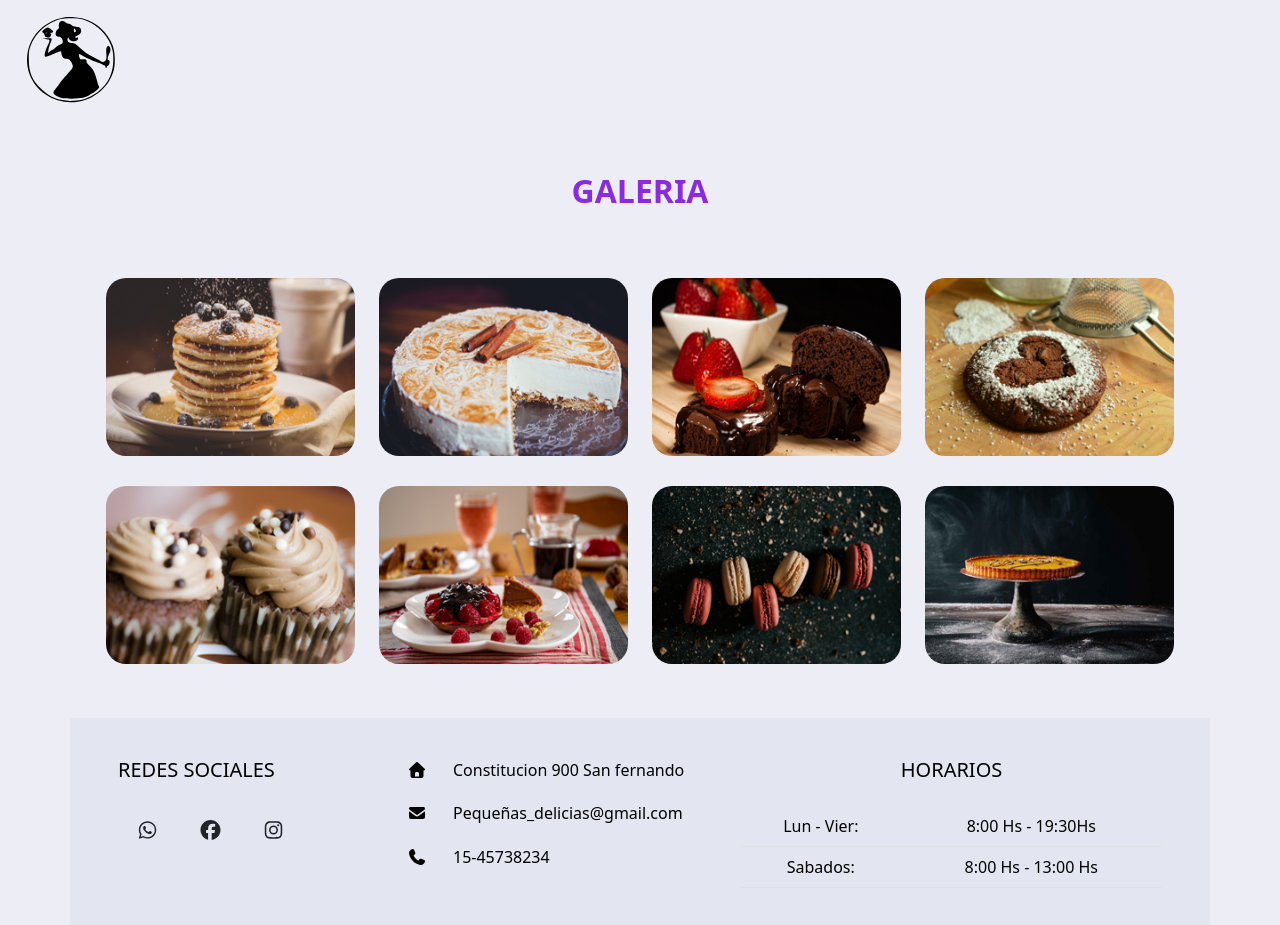
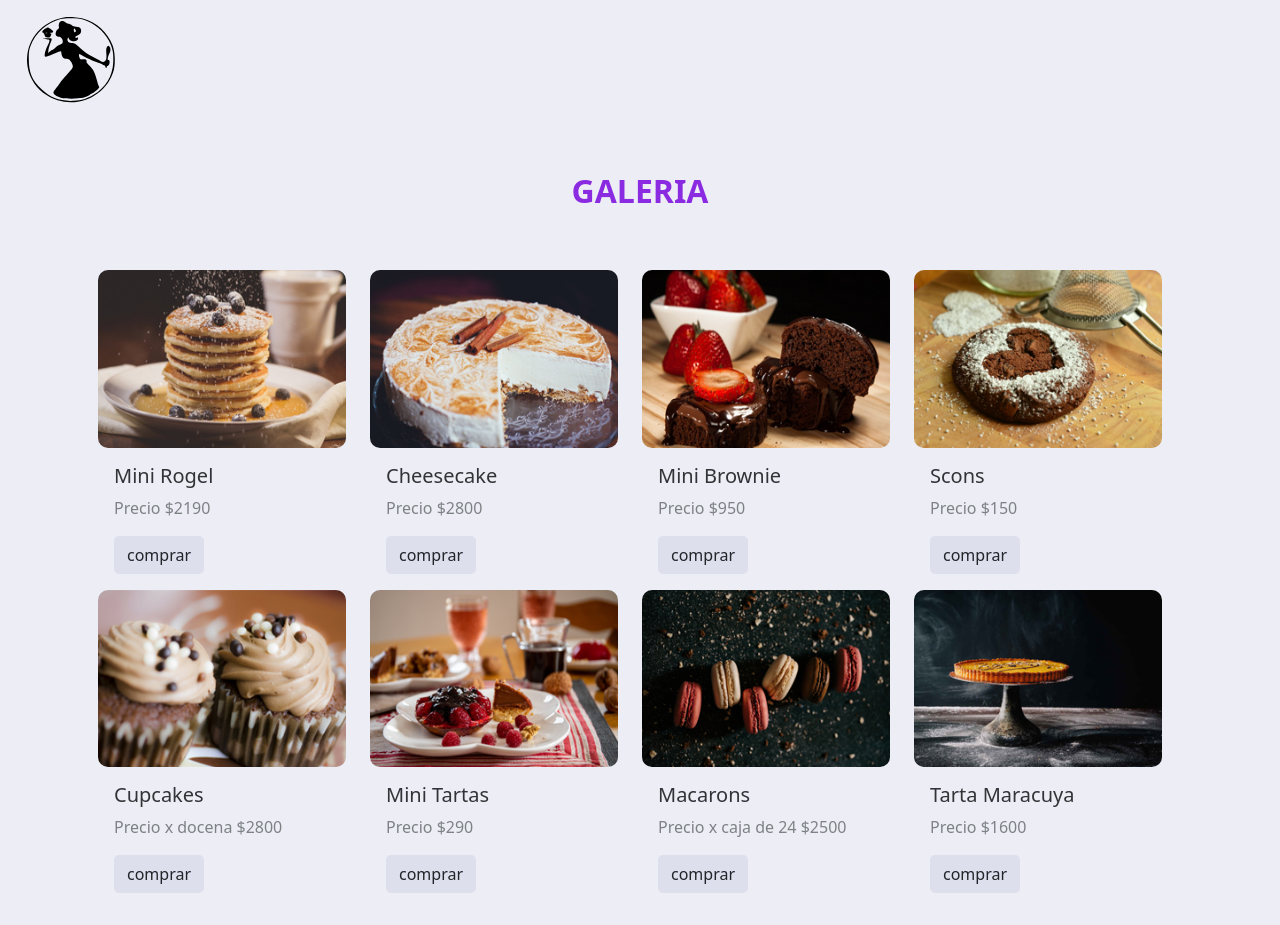
Before and after one commit to osvaldogalvarez/proyecto-final, a website: page pages/galeria.html in a window 1280 px wide. Shown: the top 925 px of the page. Drawn offline with nearby package versions, Linux system fonts and the light colour scheme.

Commit message:
cambios en fotos galeria y nosotros

```diff
--- a/pages/galeria.html
+++ b/pages/galeria.html
@@ -6,7 +6,7 @@
     <meta name="viewport" content="width=device-width, initial-scale=1.0">
     <!--incluir un favicon-->
     <link rel="shortcut icon" href="favicon.ico" type="image/x-icon">
-    <link rel="icon" type="image/png" sizes="16x16" href="fotos/descargaicon.png">
+    <link rel="icon" type="image/png" sizes="32x32" href="../fotos/logoss.png">
     <!--meta-->
     <meta name="description" content="Productos de repostería con envíos gratis en zona norte. No pierdas tiempo y entra a nuestra tienda virtual">
     <meta name="keywords" content="pasteleria, pequeñas delicias, cupcakes, tartas, macarons, panaderia, tortas, recetas, delivery">
@@ -37,17 +37,72 @@
               <div class="intro color-sub">
                   <h2 class="p-1 text-center">GALERIA</h2>
               </div>
-              <div class="p-4 row photos">
-                  <div class="col-sm-6 col-md-4 col-lg-3 item"><img class="img-fluid circlee" src="../fotos/1.jpg"></a></div>
-                  <div class="col-sm-6 col-md-4 col-lg-3 item"><img class="img-fluid circlee" src="../fotos/3.jpg"></a></div>
-                  <div class="col-sm-6 col-md-4 col-lg-3 item"><img class="img-fluid circlee" src="../fotos/5.jpg"></a></div>
-                  <div class="col-sm-6 col-md-4 col-lg-3 item"><img class="img-fluid circlee" src="../fotos/6.jpg"></a></div>
-                  <div class="col-sm-6 col-md-4 col-lg-3 item"><img class="img-fluid circlee" src="../fotos/7.jpg"></a></div>
-                  <div class="col-sm-6 col-md-4 col-lg-3 item"><img class="img-fluid circlee" src="../fotos/10.jpg"></a></div>
-                  <div class="col-sm-6 col-md-4 col-lg-3 item"><img class="img-fluid circlee" src="../fotos/12.jpg"></a></div>
-                  <div class="col-sm-6 col-md-4 col-lg-3 item"><img class="img-fluid circlee" src="../fotos/17.jpg"></a>
-                  </div>
+              <div class="p-3 row photos">
+              <div class="photo-gallery" style="width: 17rem;">
+                <img src="../fotos/1.jpg" class="circlee card-img-top" alt="mini rogel">
+                <div class="card-body">
+                  <h5 class="card-title">Mini Rogel</h5>
+                  <p class="card-text">Precio $2190</p>
+                  <a href="#" class="btns btn efecto-boton button">comprar</a>
                 </div>
+              </div>
+              <div class="photo-gallery" style="width: 17rem;">
+                <img src="../fotos/3.jpg" class="circlee card-img-top" alt="Cheesecake">
+                <div class="card-body">
+                  <h5 class="card-title">Cheesecake</h5>
+                  <p class="card-text">Precio $2800</p>
+                  <a href="#" class="btns btn efecto-boton button">comprar</a>
+                </div>
+              </div>
+              <div class="photo-gallery" style="width: 17rem;">
+                <img src="../fotos/5.jpg" class="circlee card-img-top" alt="mini Brownie">
+                <div class="card-body">
+                  <h5 class="card-title">Mini Brownie</h5>
+                  <p class="card-text">Precio $950</p>
+                  <a href="#" class="btns btn efecto-boton button">comprar</a>
+                </div>
+              </div>
+              <div class="photo-gallery" style="width: 17rem;">
+                <img src="../fotos/6.jpg" class="circlee card-img-top" alt="Scons">
+                <div class="card-body">
+                  <h5 class="card-title">Scons</h5>
+                  <p class="card-text">Precio $150</p>
+                  <a href="#" class="btns btn efecto-boton button">comprar</a>
+                </div>
+              </div>
+              <div class="photo-gallery" style="width: 17rem;">
+                <img src="../fotos/7.jpg" class="circlee card-img-top" alt="Cupcakes">
+                <div class="card-body">
+                  <h5 class="card-title">Cupcakes</h5>
+                  <p class="card-text">Precio x docena $2800</p>
+                  <a href="#" class="btns btn efecto-boton button">comprar</a>
+                </div>
+              </div>
+              <div class="photo-gallery" style="width: 17rem;">
+                <img src="../fotos/10.jpg" class="circlee card-img-top" alt="Mini Tartas">
+                <div class="card-body">
+                  <h5 class="card-title">Mini Tartas</h5>
+                  <p class="card-text">Precio $290</p>
+                  <a href="#" class="btns btn efecto-boton button">comprar</a>
+                </div>
+              </div>
+              <div class="photo-gallery" style="width: 17rem;">
+                <img src="../fotos/12.jpg" class="circlee card-img-top" alt="Macarons">
+                <div class="card-body">
+                  <h5 class="card-title">Macarons</h5>
+                  <p class="card-text">Precio x caja de 24 $2500</p>
+                  <a href="#" class="btns btn efecto-boton button">comprar</a>
+                </div>
+              </div>
+              <div class="photo-gallery" style="width: 17rem;">
+                <img src="../fotos/17.jpg" class="circlee card-img-top" alt="Tarta Maracuya">
+                <div class="card-body">
+                  <h5 class="card-title">Tarta Maracuya</h5>
+                  <p class="card-text">Precio $1600</p>
+                  <a href="#" class="btns btn efecto-boton button">comprar</a>
+                </div>
+              </div>
+            </div>
           </div>
       </div>
 
--- a/scss/base/_variables.scss
+++ b/scss/base/_variables.scss
@@ -4,5 +4,5 @@ $width-tam: 100%;
 $heigth-tam: 600px;
 $color-h1: rgb(131, 64, 194);
 $color-sub: blueviolet;
-$circular: 20px;
+$circular: 10px;
 $cicular-boton: 5px;
--- a/scss/components/_galeria.scss
+++ b/scss/components/_galeria.scss
@@ -77,3 +77,7 @@
   display: flex;
   justify-content: end;
 }
+.btns:hover {
+  background-color: rgb(196, 197, 230);
+  color: white;
+}
--- a/scss/components/_nosotros.scss
+++ b/scss/components/_nosotros.scss
@@ -7,3 +7,12 @@
 .font {
     @include fonts(18px);
 }
+.imgs {
+    box-shadow: 1px 10px 15px rgba(0,0,0,0.50);
+    cursor: pointer;
+    overflow: hidden;
+    transition: all 1s ease;
+}
+.imgs:hover {
+    transform: scale(1.2);
+}
```
Also changed, not shown: index.html (+7 -7 lines), pages/productos.html (+1 -1 lines), css/style.css, 2 other files.
